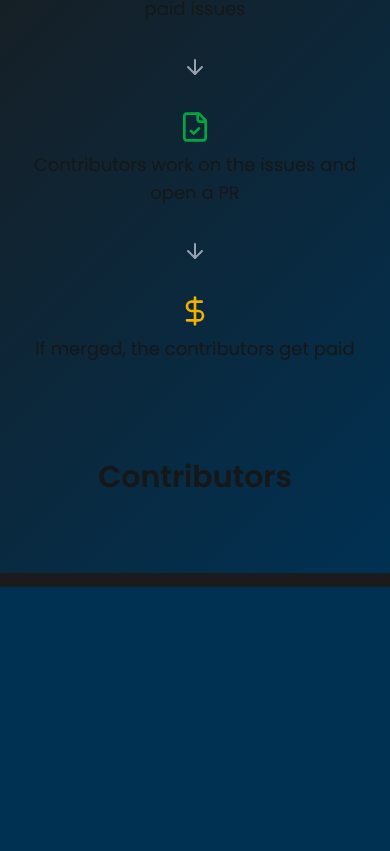
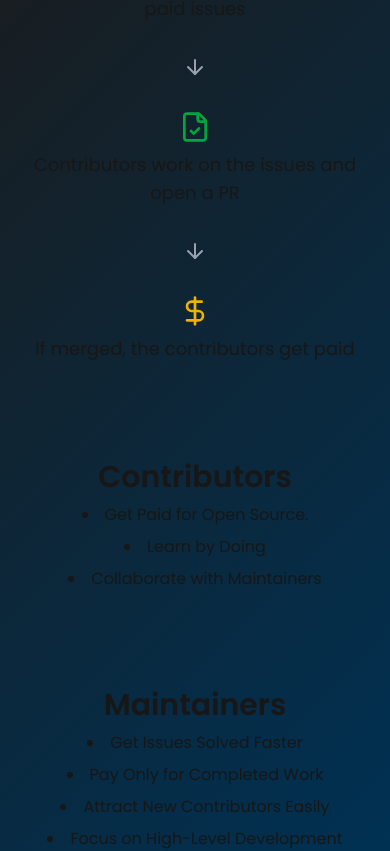
Before and after one commit to mohammadanas51/commitpay-v2, a Next.js app: page / in a window 390 px wide. Shown: the part 645-1496 px from the top of the page. Before the commit the page ends 1232 px from the top, so only its background shows below. Built offline with nearby package versions, Linux system fonts and the light colour scheme.

Commit message:
added contributors benefit

```diff
--- a/src/components/landingPage/ContributorBenefits.tsx
+++ b/src/components/landingPage/ContributorBenefits.tsx
@@ -1,7 +1,6 @@
 "use client";
 import React from "react";
 import { Poppins } from "next/font/google";
-import ScrollReveal from "./ScrollReveal";
 
 const poppins = Poppins({
   weight: ["400", "600"],
@@ -13,29 +12,11 @@ function ContributorBenefits() {
       <div className={`text-3xl text-center mt-24 font-semibold`}>
         Contributors
       </div>
-
-      <ScrollReveal
-        baseOpacity={0}
-        enableBlur={true}
-        baseRotation={5}
-        blurStrength={10}
-      >
-        <div>
-        <ul className="text-center mt-4 text-lg md:text-xl">
-          <li className="mt-4">
-            Encourages beginners to contribute to Open Source
-          </li>
-
-          <li className="mt-4">Contributors get paid for their Contribution</li>
-
-          <li className="mt-4">
-            Beginner contributors can get their hands dirty by working on live
-            codebases
-          </li>
-        </ul>
-      </div>
-      </ScrollReveal>
-
+      <ul className="mt-2 list-disc list-inside space-y-2 font-body text-center">
+        <li>Get Paid for Open Source.</li>
+        <li> Learn by Doing</li>
+        <li> Collaborate with Maintainers</li>
+      </ul>
     </div>
   );
 }
--- a/src/components/landingPage/CtaButtons.tsx
+++ b/src/components/landingPage/CtaButtons.tsx
@@ -17,7 +17,7 @@ function CtaButtons() {
       className={`flex justify-center items-center mt-8 ${poppins.className} font-semibold text-2xl `}
     >
       <button className="relative inline-flex h-12 overflow-hidden rounded-full p-[1px] focus:outline-none focus:ring-2 focus:ring-slate-400 focus:ring-offset-2 focus:ring-offset-slate-50">
-        <span className="absolute inset-[-1000%] animate-[spin_2s_linear_infinite] bg-[conic-gradient(from_90deg_at_50%_50%,#E2CBFF_0%,#393BB2_50%,#E2CBFF_100%)]" />
+        <span className="absolute inset-[-50%] animate-[spin_2s_linear_infinite] bg-[conic-gradient(from_90deg_at_50%_50%,#E2CBFF_0%,#393BB2_50%,#E2CBFF_100%)]" />
         <span className="inline-flex h-full w-full cursor-pointer items-center justify-center rounded-full bg-slate-950 px-3 py-1 text-base font-medium text-white backdrop-blur-3xl">
           Join Now
         </span>
--- /dev/null
+++ b/src/components/landingPage/MaintainerBenefits.tsx
@@ -0,0 +1,24 @@
+import React from 'react'
+import { Poppins } from "next/font/google";
+
+const poppins = Poppins({
+  weight: ["400", "600"],
+  subsets: ["latin"],
+});
+function MaintainerBenefits() {
+  return (
+     <div className={` ${poppins.className} `}>
+      <div className={`text-3xl text-center mt-24 font-semibold`}>
+        Maintainers
+      </div>
+      <ul className="mt-2 list-disc list-inside space-y-2 font-body text-center">
+        <li>Get Issues Solved Faster</li>
+        <li> Pay Only for Completed Work</li>
+        <li>  Attract New Contributors Easily </li>
+        <li> Focus on High-Level Development </li>
+      </ul>
+    </div>
+  )
+}
+
+export default MaintainerBenefits
--- a/src/components/landingPage/ScrollReveal.tsx
+++ /dev/null
@@ -1,133 +0,0 @@
-import React, { useEffect, useRef, useMemo, ReactNode, RefObject } from "react";
-import { gsap } from "gsap";
-import { ScrollTrigger } from "gsap/ScrollTrigger";
-
-gsap.registerPlugin(ScrollTrigger);
-
-interface ScrollRevealProps {
-  children: ReactNode;
-  scrollContainerRef?: RefObject<HTMLElement>;
-  enableBlur?: boolean;
-  baseOpacity?: number;
-  baseRotation?: number;
-  blurStrength?: number;
-  containerClassName?: string;
-  textClassName?: string;
-  rotationEnd?: string;
-  wordAnimationEnd?: string;
-}
-
-const ScrollReveal: React.FC<ScrollRevealProps> = ({
-  children,
-  scrollContainerRef,
-  enableBlur = true,
-  baseOpacity = 0.1,
-  baseRotation = 3,
-  blurStrength = 4,
-  containerClassName = "",
-  textClassName = "",
-  rotationEnd = "bottom bottom",
-  wordAnimationEnd = "bottom bottom",
-}) => {
-  const containerRef = useRef<HTMLHeadingElement>(null);
-
-  const splitText = useMemo(() => {
-    const text = typeof children === "string" ? children : "";
-    return text.split(/(\s+)/).map((word, index) => {
-      if (word.match(/^\s+$/)) return word;
-      return (
-        <span className="inline-block word" key={index}>
-          {word}
-        </span>
-      );
-    });
-  }, [children]);
-
-  useEffect(() => {
-    const el = containerRef.current;
-    if (!el) return;
-
-    const scroller =
-      scrollContainerRef && scrollContainerRef.current
-        ? scrollContainerRef.current
-        : window;
-
-    gsap.fromTo(
-      el,
-      { transformOrigin: "0% 50%", rotate: baseRotation },
-      {
-        ease: "none",
-        rotate: 0,
-        scrollTrigger: {
-          trigger: el,
-          scroller,
-          start: "top bottom",
-          end: rotationEnd,
-          scrub: true,
-        },
-      }
-    );
-
-    const wordElements = el.querySelectorAll<HTMLElement>(".word");
-
-    gsap.fromTo(
-      wordElements,
-      { opacity: baseOpacity, willChange: "opacity" },
-      {
-        ease: "none",
-        opacity: 1,
-        stagger: 0.05,
-        scrollTrigger: {
-          trigger: el,
-          scroller,
-          start: "top bottom-=20%",
-          end: wordAnimationEnd,
-          scrub: true,
-        },
-      }
-    );
-
-    if (enableBlur) {
-      gsap.fromTo(
-        wordElements,
-        { filter: `blur(${blurStrength}px)` },
-        {
-          ease: "none",
-          filter: "blur(0px)",
-          stagger: 0.05,
-          scrollTrigger: {
-            trigger: el,
-            scroller,
-            start: "top bottom-=20%",
-            end: wordAnimationEnd,
-            scrub: true,
-          },
-        }
-      );
-    }
-
-    return () => {
-      ScrollTrigger.getAll().forEach((trigger) => trigger.kill());
-    };
-  }, [
-    scrollContainerRef,
-    enableBlur,
-    baseRotation,
-    baseOpacity,
-    rotationEnd,
-    wordAnimationEnd,
-    blurStrength,
-  ]);
-
-  return (
-    <h2 ref={containerRef} className={`my-5 ${containerClassName}`}>
-      <p
-        className={`text-[clamp(1.6rem,4vw,3rem)] leading-[1.5] font-semibold ${textClassName}`}
-      >
-        {splitText}
-      </p>
-    </h2>
-  );
-};
-
-export default ScrollReveal;
--- a/src/components/landingPage/landingPage.tsx
+++ b/src/components/landingPage/landingPage.tsx
@@ -4,6 +4,7 @@ import NavBar from './NavBar'
 import CtaButtons from './CtaButtons';
 import HowItWorks from './HowItWorks';
 import ContributorBenefits from './ContributorBenefits';
+import MaintainerBenefits from './MaintainerBenefits';
 
 function LandingPage() {
   return (
@@ -13,6 +14,7 @@ function LandingPage() {
       <CtaButtons/>
       <HowItWorks />
       <ContributorBenefits />
+      <MaintainerBenefits/>
     </>
   );
 }
```
